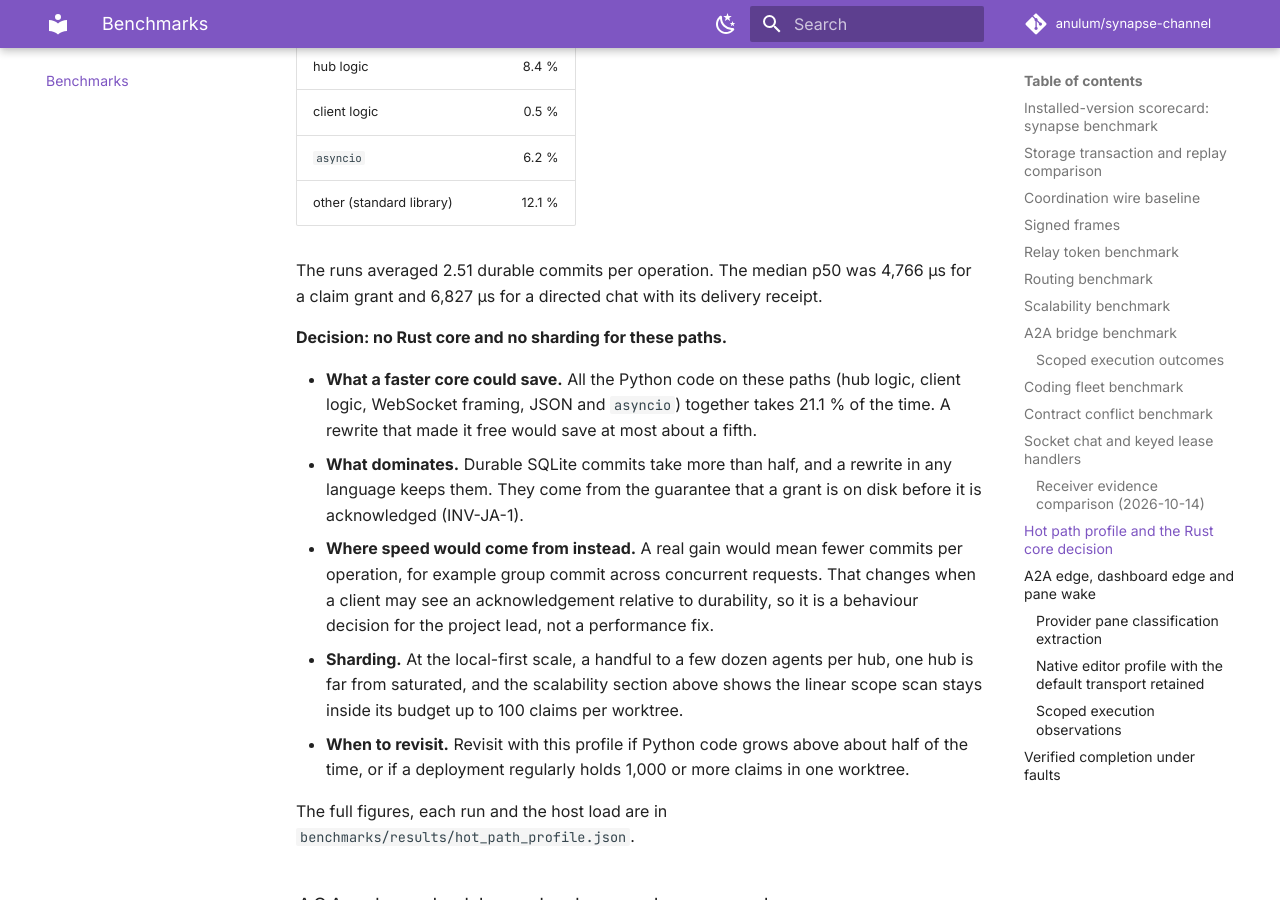
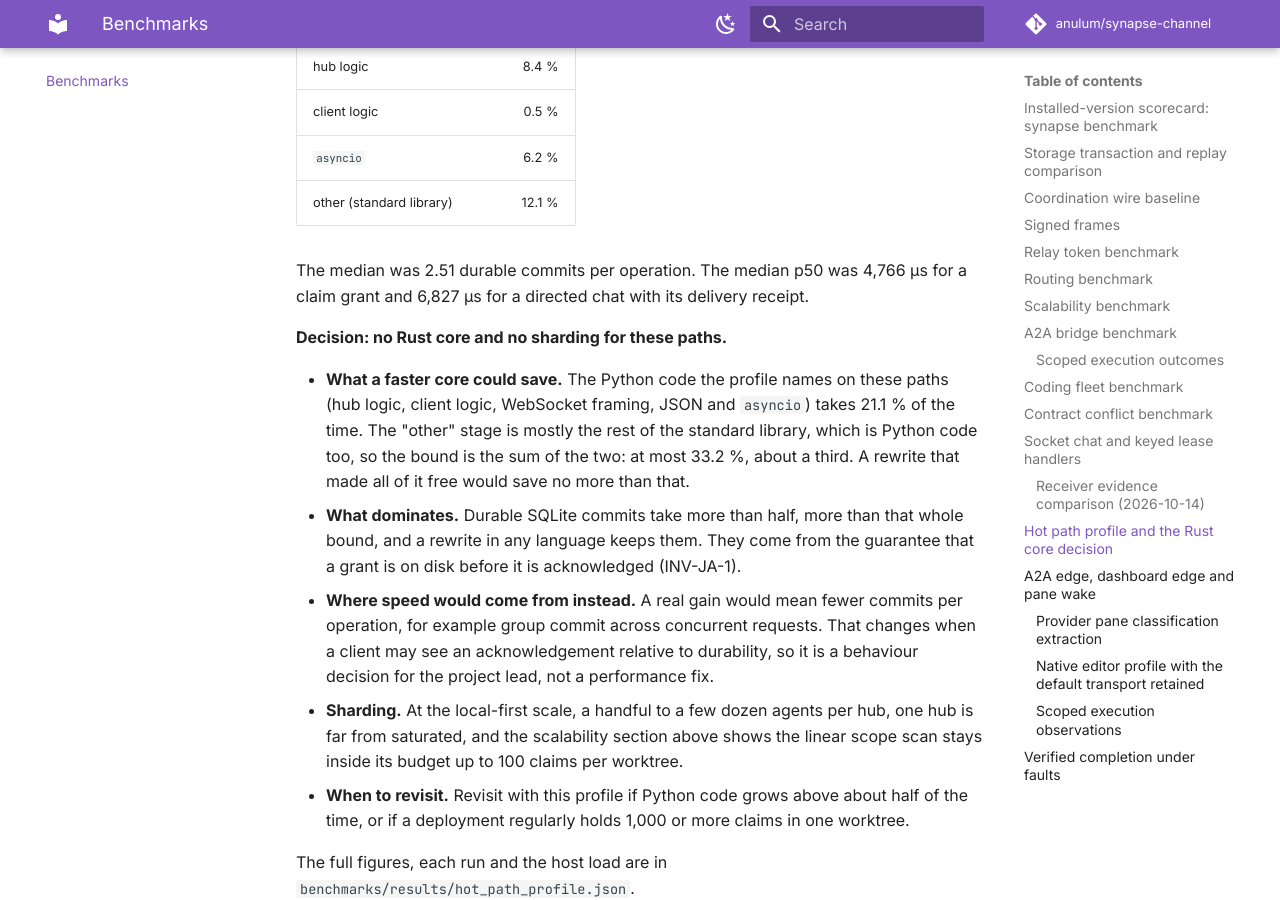
Before and after one commit to anulum/synapse-channel, an MkDocs documentation site: the page built from docs/benchmarks.md, in a window 1280 px wide and 900 px high, scrolled down 10048 px. Built offline with MkDocs 1.6.1 and Material for MkDocs 9.7.7, drawn with Linux system fonts in a browser that asks for light colours; comment, search, counter and statistics services are not loaded.

Commit message:
docs(bench): bound the Python share with the standard-library stage
The hot-path decision said all Python code on the claim and chat paths
takes 21.1 % of the time, so a rewrite could save at most about a fifth.
The profile puts the rest of the standard library in "other" (12.1 %),
which is Python code too, so the honest bound is the sum: at most 33.2 %,
about a third. Durable SQLite commits (54.2 %) still outweigh that whole
bound, so the decision stands. The commit count per operation is a
median, not an average.

The test that ties the documented decision to the recorded result now
computes the bound with "other", requires durable commits above it, and
requires the docs to state the bound and the median commit count.
No new measurement: the recorded result is unchanged.

Hooks-Verified: pre-commit sha256:0d6966069b442056
Seat: f636
Authored by Anulum Fortis & Arcane Sapience (protoscience@anulum.li)

```diff
--- a/docs/benchmarks.md
+++ b/docs/benchmarks.md
@@ -366,17 +366,20 @@ was:
 | `asyncio` | 6.2 % |
 | other (standard library) | 12.1 % |
 
-The runs averaged 2.51 durable commits per operation. The median p50 was
+The median was 2.51 durable commits per operation. The median p50 was
 4,766 µs for a claim grant and 6,827 µs for a directed chat with its delivery
 receipt.
 
 **Decision: no Rust core and no sharding for these paths.**
 
-- **What a faster core could save.** All the Python code on these paths
-  (hub logic, client logic, WebSocket framing, JSON and `asyncio`) together
-  takes 21.1 % of the time. A rewrite that made it free would save at most
-  about a fifth.
-- **What dominates.** Durable SQLite commits take more than half, and a
+- **What a faster core could save.** The Python code the profile names on
+  these paths (hub logic, client logic, WebSocket framing, JSON and
+  `asyncio`) takes 21.1 % of the time. The "other" stage is mostly the rest
+  of the standard library, which is Python code too, so the bound is the sum
+  of the two: at most 33.2 %, about a third. A rewrite that made all of it
+  free would save no more than that.
+- **What dominates.** Durable SQLite commits take more than half, more than
+  that whole bound, and a
   rewrite in any language keeps them. They come from the guarantee that a
   grant is on disk before it is acknowledged (INV-JA-1).
 - **Where speed would come from instead.** A real gain would mean fewer
```
Also changed, not shown: 1 other file.
